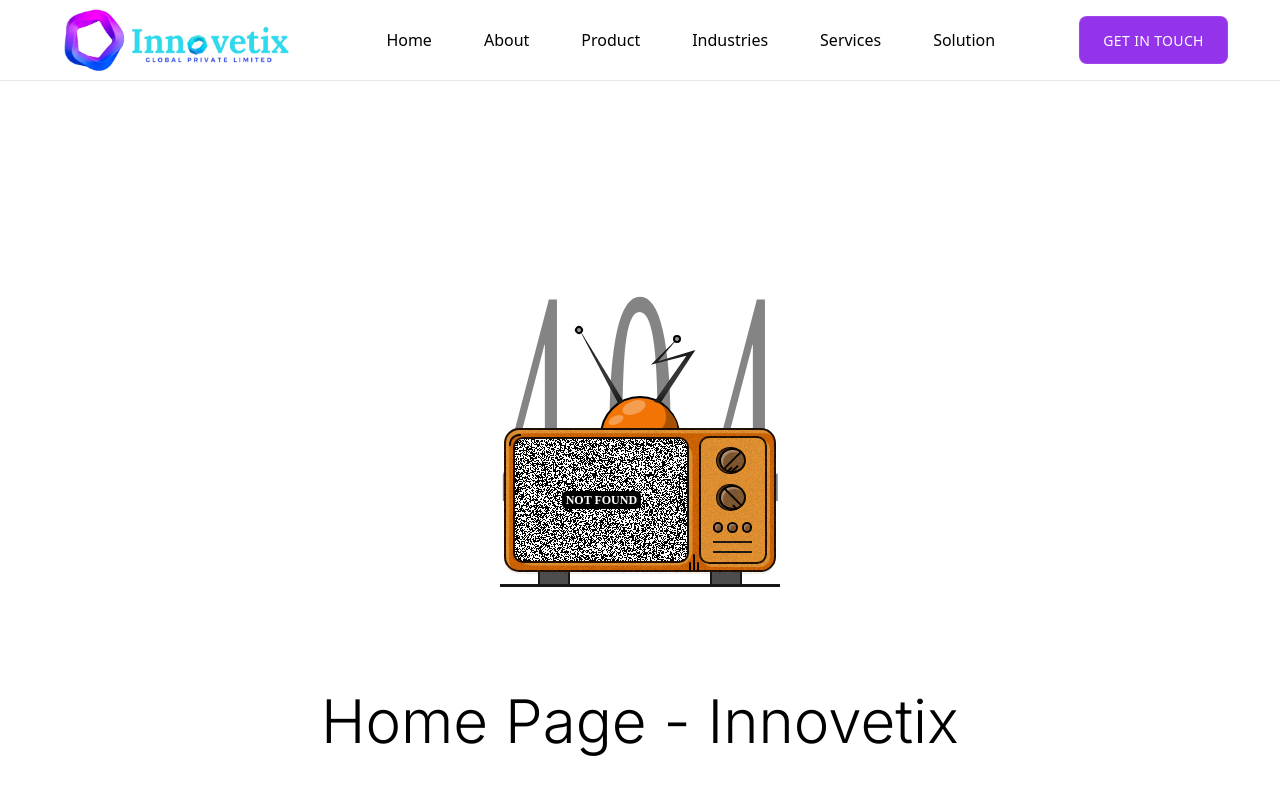
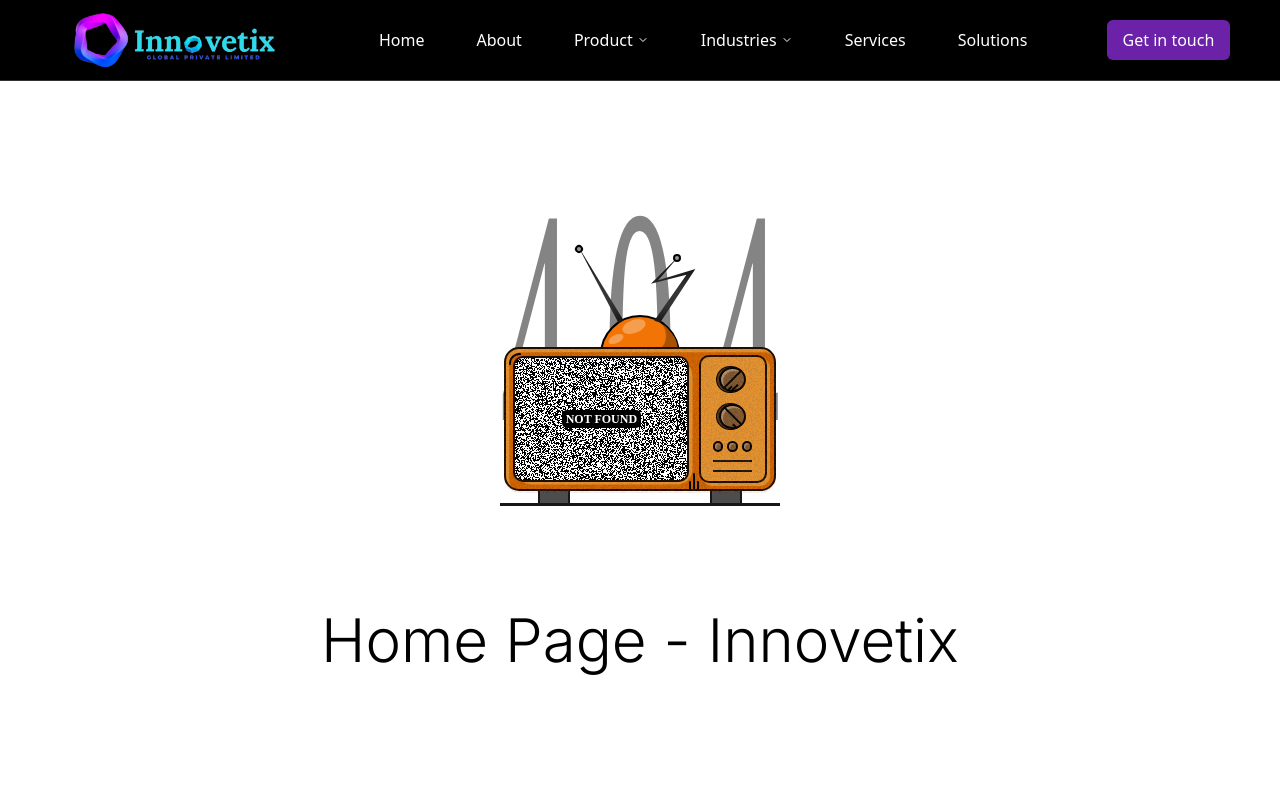
Before and after one commit to VatsalyaGautam/Innovetix, a Next.js app: page / in a window 1280 px wide. Shown: the top 800 px of the page. Built offline with nearby package versions, Linux system fonts and the light colour scheme.

Commit message:
updated navbar

```diff
--- a/src/app/globals.css
+++ b/src/app/globals.css
@@ -69,3 +69,64 @@
 #outOfContextImageDiv > span{
   overflow: visible!important;
 }
+
+
+
+/* Navbar animation */
+
+  /* Initial Animation */
+  @keyframes fadeInDown {
+    0% {
+      opacity: 0;
+      transform: translateY(-20px);
+    }
+    100% {
+      opacity: 1;
+      transform: translateY(0);
+    }
+  }
+
+  /* Scroll-Based Hide/Show Animation */
+  @keyframes slideUp {
+    0% {
+      transform: translateY(0);
+    }
+    100% {
+      transform: translateY(-100%);
+    }
+  }
+
+  @keyframes slideDown {
+    0% {
+      transform: translateY(-100%);
+    }
+    100% {
+      transform: translateY(0);
+    }
+  }
+
+  .navbar {
+    position: fixed;
+    top: 0;
+    left: 0;
+    right: 0;
+    z-index: 50;
+    background-color: black;
+    border-bottom: 1px solid rgba(255, 255, 255, 0.2);
+    animation: fadeInDown 0.5s ease-out;
+  }
+
+  /* Scroll-Based Behavior */
+  .navbar.hide {
+    animation: slideUp 0.3s ease-in-out forwards;
+  }
+
+  .navbar.show {
+    animation: slideDown 0.3s ease-in-out forwards;
+  }
+
+
+
+
+
+/* Navbar */
--- a/src/app/product/studio/page.js
+++ b/src/app/product/studio/page.js
@@ -120,7 +120,7 @@ function page() {
   ];
   return (
     <>
-      <div className="bg-black bg-[url('/studio/studioMain.svg')] bg-no-repeat bg-cover">
+      <div className="bg-black bg-[url('/studio/studioMain.svg')] bg-no-repeat bg-cover pt-20">
       <div className="w-full px-5 md:max-w-5xl lg:max-w-[88rem] mx-auto flex flex-col sm:flex-row py-16">
         {/* Left Content Column */}
         <div className="w-full mb-4 sm:mb-0 sm:w-1/2 flex flex-col h-full my-auto justify-center items-center">
--- a/src/components/Navbar.jsx
+++ b/src/components/Navbar.jsx
@@ -1,46 +1,97 @@
-"use client";
-import { useState } from "react";
-import { Menu, X, LogIn } from "lucide-react";
 import Image from "next/image";
 import Link from "next/link";
-import ShinyButton from "./ui/ShinyButton"
+import ShinyButton from "./ui/ShinyButton";
+import MobileMenuButton from "./ui/NavButton";
+
 const Navbar = () => {
-  const [isMenuOpen, setIsMenuOpen] = useState(false);
-  // const [showSearch, setShowSearch] = useState(false);
-
-  const menuItems = [
-    "Home",
-    "About",
-    "Product",
-    "Industries",
-    "Services",
-    "Solution",
-  ];
-
+  // Navigation items with dropdown configurations
   const navigationItems = [
     { title: "Home", link: "/" },
     { title: "About", link: "#" },
-    { title: "Product", link: "#" },
-    { title: "Industries", link: "#" },
+    {
+      title: "Product",
+      link: "#",
+      hasDropdown: true,
+      dropdownItems: [
+        {
+          title: "Intelligence",
+          description: "Transforming Businesses with Custom AI Solutions",
+          icon: "/icons/intelligence-icon.png",
+          link: "#intelligence"
+        },
+        {
+          title: "Studio",
+          description: "Crafting Premium Digital Experiences",
+          icon: "/icons/studio-icon.png",
+          link: "/product/studio"
+        },
+        {
+          title: "Startup",
+          description: "Taking Startups from Zero to One",
+          icon: "/icons/startup-icon.png",
+          link: "/product/startup"
+        },
+        {
+          title: "Apps",
+          description: "AI-Powered App Builder Platform",
+          icon: "/icons/apps-icon.png",
+          link: "#apps"
+        }
+      ]
+    },
+    {
+      title: "Industries",
+      link: "#",
+      hasDropdown: true,
+      dropdownItems: [
+        {
+          title: "Healthcare",
+          description: "Digital solutions for modern healthcare",
+          icon: "/icons/healthcare-icon.png",
+          link: "#healthcare"
+        },
+        {
+          title: "Finance",
+          description: "Innovative fintech platforms",
+          icon: "/icons/finance-icon.png",
+          link: "#finance"
+        },
+        {
+          title: "Education",
+          description: "EdTech solutions for learning",
+          icon: "/icons/education-icon.png",
+          link: "#education"
+        },
+        {
+          title: "Manufacturing",
+          description: "Smart industry applications",
+          icon: "/icons/manufacturing-icon.png",
+          link: "#manufacturing"
+        }
+      ]
+    },
     { title: "Services", link: "#" },
-    { title: "Solution", link: "#" },
+    { title: "Solutions", link: "#" },
   ];
 
   return (
-    <nav className="w-full bg-white border-b border-gray-200">
-      <div className="w-full  px-2 lg:px-4">
+    <>
+      {/* Navbar */}
+      <nav className="navbar fixed top-0 left-0 right-0 z-50 w-full bg-black border-b border-gray-800 transition-all duration-300">
+        <div className="w-full px-2 lg:px-4">
           <div className="flex h-20 items-center justify-between lg:justify-around">
-          {/* Left section */}
+            {/* Left section - Logo */}
             <div className="flex items-center h-full w-[200px] sm:w-[180px] lg:w-[200px] xl:w-[250px]">
-            <div className="flex items-center gap-2 w-full h-full xl:p-3">
+              <div className="flex items-center gap-2 w-full h-full xl:p-6">
                 <div className="w-full h-full relative flex items-center justify-center">
                   <Link href='#'>
                     <Image
-                  alt="Careertronic company logo"
+                      alt="Innovetix company logo"
                       src="/Innovetixlogo.png"
                       width={226}
                       height={58}
-                  className="w-full h-auto "
+                      className="w-full h-auto"
+                      priority
                     />
                   </Link>
                 </div>
@@ -49,67 +100,115 @@ const Navbar = () => {
 
             {/* Center section - Desktop Navigation */}
             <div className="hidden md:flex items-center justify-center gap-2 lg:gap-7">
-            {navigationItems.map((item) => (
+              {navigationItems.map((item, index) => (
+                <div key={item.title} className="relative group">
                   <Link
-                key={item.title}
                     href={item.link}
-                className="relative p-1 text-sm lg:text-base font-medium text-black hover:bg-slate-100 hover:scale-105 transition-transform duration-300 ease-in-out rounded-md py-3 px-3"
+                    className={`relative p-1 text-sm lg:text-base font-medium text-white hover:bg-slate-900 hover:scale-105 transition-transform duration-300 ease-in-out rounded-md py-3 px-3 ${item.hasDropdown ? 'group' : ''}`}
                   >
                     {item.title}
+                    {item.hasDropdown && (
+                      <span className="inline-block ml-1">
+                        <svg xmlns="http://www.w3.org/2000/svg" width="12" height="12" viewBox="0 0 24 24" fill="none" stroke="currentColor" strokeWidth="2" strokeLinecap="round" strokeLinejoin="round">
+                          <path d="m6 9 6 6 6-6"/>
+                        </svg>
+                      </span>
+                    )}
                   </Link>
-            ))}
+
+                  {/* Dropdown Menu */}
+                  {item.hasDropdown && (
+                    <div className="absolute left-1/2 transform -translate-x-1/2 mt-5 w-auto min-w-[650px] bg-white rounded-lg shadow-xl opacity-0 invisible group-hover:opacity-100 group-hover:visible transition-all duration-300 ease-in-out z-50 ">
+                      <div className="relative">
+                        {/* Triangle Pointer */}
+                        <div className="absolute -top-2 left-1/2 transform -translate-x-1/2 w-4 h-4 bg-white rotate-45"></div>
+
+                        {/* Dropdown Content */}
+                        <div className="relative bg-white rounded-lg p-4 grid grid-cols-2 gap-4">
+                          {item.dropdownItems.map((dropdownItem, idx) => (
+                            <Link href={dropdownItem.link} key={idx} className="flex items-start space-x-4 p-3 rounded-lg hover:bg-gray-100 transition-colors">
+                              <div className="flex-shrink-0 w-12 h-12 bg-purple-100 rounded-lg flex items-center justify-center">
+                                <Image
+                                  src={dropdownItem.icon}
+                                  alt={`${dropdownItem.title} icon`}
+                                  width={36}
+                                  height={36}
+                                  className="w-9 h-9"
+                                />
                               </div>
-
-          {/* Right section */}
-          <div className="flex items-center ">
-            <div className="relative flex items-center">
-              {/* Search button and input */}
-
-
-
-              {/* Collapsible search input */}
+                              <div>
+                                <div className="flex items-center">
+                                  <h3 className="text-base font-medium text-gray-900">{dropdownItem.title}</h3>
+                                  <svg className="w-4 h-4 ml-1 text-purple-600" xmlns="http://www.w3.org/2000/svg" viewBox="0 0 24 24" fill="none" stroke="currentColor" strokeWidth="2" strokeLinecap="round" strokeLinejoin="round">
+                                    <path d="M5 12h14M12 5l7 7-7 7"/>
+                                  </svg>
                                 </div>
-
-            {/* Login button */}
-           < ShinyButton/>
-
-            {/* Mobile menu button */}
-            <button
-              onClick={() => setIsMenuOpen(!isMenuOpen)}
-              className="p-3 ml-2 font-semibold rounded-lg text-white  md:hidden bg-purple-600 border-1 hover:bg-gray-100"
-            >
-              {isMenuOpen ? <X size={24} /> : <Menu size={24} />}
-            </button>
+                                <p className="mt-1 text-sm text-gray-600">{dropdownItem.description}</p>
                               </div>
-        </div>
-
-        {/* Mobile Menu */}
-        <div
-          className={`fixed z-10 inset-x-0 top-20 bg-white border-b border-gray-200 lg:hidden transition-all duration-300 ease-in-out h-[100vh] ${
-            isMenuOpen ? "opacity-100 visible" : "opacity-0 invisible"
-          }`}
-          style={{ maxHeight: isMenuOpen ? "100vh" : "0" }}
-        >
-          <div className="px-4 py-2 space-y-1 mt-5">
-            {menuItems.map((item, index) => (
-              <Link
-                key={`${item}-${index}`}
-                href="#"
-                className={`block px-3 py-2 rounded-lg text-base font-medium transition-colors w-[5rem] text-center ${
-                  index === 2
-                    ? "text-black hover:bg-gray-100"
-                    : index === menuItems.length - 1
-                    ? "text-black hover:bg-gray-100"
-                    : "text-black hover:bg-gray-100"
-                }`}
-              >
-                {item}
                             </Link>
                           ))}
                         </div>
                       </div>
                     </div>
+                  )}
+                </div>
+              ))}
+            </div>
+
+            {/* Right section - Shiny Button + Mobile Menu */}
+            <div className="flex items-center">
+              <div>
+                <ShinyButton />
+              </div>
+
+              {/* Mobile Menu Button (Client Component) */}
+              <MobileMenuButton />
+            </div>
+          </div>
+        </div>
       </nav>
+
+      {/* Separate script tag that will be placed at the end of the body */}
+      <script
+        id="navbar-script"
+        dangerouslySetInnerHTML={{
+          __html: `
+            document.addEventListener('DOMContentLoaded', function() {
+              let lastScrollY = window.scrollY;
+              const navbar = document.querySelector('.navbar');
+
+              window.addEventListener('scroll', () => {
+                const currentScrollY = window.scrollY;
+
+                if (currentScrollY > lastScrollY && currentScrollY > 100) {
+                  // Scrolling down and past 100px
+                  navbar.classList.remove('show');
+                  navbar.classList.add('hide');
+                } else if (currentScrollY < lastScrollY) {
+                  // Scrolling up
+                  navbar.classList.remove('hide');
+                  navbar.classList.add('show');
+                }
+
+                lastScrollY = currentScrollY;
+              });
+
+              // Handle mobile menu toggle
+              const mobileMenuButton = document.querySelector('#mobile-menu-button');
+              const mobileMenu = document.querySelector('#mobile-menu');
+
+              if (mobileMenuButton && mobileMenu) {
+                mobileMenuButton.addEventListener('click', function() {
+                  mobileMenu.classList.toggle('hidden');
+                });
+              }
+            });
+          `,
+        }}
+      />
+
+
+    </>
   );
 };
 
--- /dev/null
+++ b/src/components/ui/NavButton.jsx
@@ -0,0 +1,47 @@
+'use client';
+
+import { useState } from 'react';
+import { Menu, X } from 'lucide-react';
+
+const MobileMenuButton = () => {
+  const [isOpen, setIsOpen] = useState(false);
+
+  return (
+    <>
+      <button
+        id="menu-button"
+        onClick={() => setIsOpen(!isOpen)}
+        className="p-3 ml-2 font-semibold rounded-lg text-white md:hidden bg-purple-600 border-1 hover:bg-gray-100 animate-pulse"
+      >
+        {isOpen ? <X size={24} /> : <Menu size={24} />}
+      </button>
+
+      {isOpen && (
+        <div className="fixed z-10 inset-x-0 top-20 bg-white border-b border-gray-200 lg:hidden h-[100vh] animate-slide-down">
+          <div className="px-4 py-2 space-y-1 mt-5">
+            <a href="#" className="block px-3 py-2 text-black hover:bg-gray-100">
+              Home
+            </a>
+            <a href="#" className="block px-3 py-2 text-black hover:bg-gray-100">
+              About
+            </a>
+            <a href="#" className="block px-3 py-2 text-black hover:bg-gray-100">
+              Product
+            </a>
+            <a href="#" className="block px-3 py-2 text-black hover:bg-gray-100">
+              Industries
+            </a>
+            <a href="#" className="block px-3 py-2 text-black hover:bg-gray-100">
+              Services
+            </a>
+            <a href="#" className="block px-3 py-2 text-black hover:bg-gray-100">
+              Solution
+            </a>
+          </div>
+        </div>
+      )}
+    </>
+  );
+};
+
+export default MobileMenuButton;
--- a/src/components/ui/ShinyButton.jsx
+++ b/src/components/ui/ShinyButton.jsx
@@ -1,91 +1,19 @@
 import React from 'react';
 
-const ShinyButton = React.forwardRef(({ children, className = '', ...props }, ref) => {
+const ShinyButton = () => {
   return (
-    <button
-      ref={ref}
-      className={`
-        relative overflow-hidden
-        rounded-lg px-2 lg:px-6 py-2 lg:py-3
+    <button className="bg-purple-800 text-white  font-medium overflow-hidden relative px-4 py-2 rounded-md hover:brightness-95  active:opacity-75 outline-none duration-300 group">
+      {/* Vertical Shadow */}
+      <span className="bg-purple-400 shadow-slate-100 absolute right-0 -mt-12 h-32 w-8 translate-x-12 rotate-12 opacity-30 -z-10 duration-1000 ease-out group-hover:-translate-x-24  transition-all" />
 
-        lg:font-medium
-        backdrop-blur-xl
-        transition-all duration-300
-        hover:shadow-lg
-        active:scale-95
-        bg-purple-600
-        group
-        ${className}
-      `}
-      style={{
-        '--shine-deg': '-70deg',
-      }}
-      {...props}
-    >
-      {/* Text Layer */}
-      <span className="relative z-10 text-xs hidden sm:inline lg:text-sm uppercase tracking-wide text-white">
-        Get in touch
-      </span>
 
-      {/* Shine Effect Layer */}
-      <div className="absolute inset-0 hidden sm:inline  z-0 opacity-0 group-hover:opacity-100">
-        <div className="absolute inset-0 hidden sm:inline bg-gradient-to-r from-transparent via-white/40 to-transparent shine-effect"
-             style={{
-               transform: 'translateX(-100%)',
-             }}
 
-        />
-      </div>
+      <span className="" />
 
-      {/* Border Glow Layer */}
-      <div className="absolute inset-0 rounded-lg hidden sm:inline border border-white/10" />
 
-      <style jsx>{`
-        .shine-effect {
-          animation: none;
-        }
-
-        button:hover .shine-effect {
-          animation: shine 1s forwards infinite linear;
-
-        }
-
-        @keyframes shine {
-          0% {
-            transform: translateX(-100%) rotate(var(--shine-deg));
-          }
-          100% {
-            transform: translateX(200%) rotate(var(--shine-deg));
-          }
-        }
-
-        button::before {
-          content: '';
-          position: absolute;
-          hidden sm:inline;
-          inset: 0;
-          background: radial-gradient(circle at 50% 0%, rgba(147, 51, 234, 0.1), transparent 60%);
-          opacity: 0;
-          transition: opacity 0.3s ease;
-        }
-
-        button:hover::before {
-          opacity: 1;
-        }
-
-        button {
-          transform-origin: center;
-          transition: transform 0.2s ease, box-shadow 0.2s ease;
-        }
-
-        button:active {
-          transform: scale(0.95);
-        }
-      `}</style>
+      Get in touch
     </button>
   );
-});
-
-ShinyButton.displayName = "ShinyButton";
+};
 
 export default ShinyButton;
```
Lines whose indentation alone changed are shown as unchanged.
